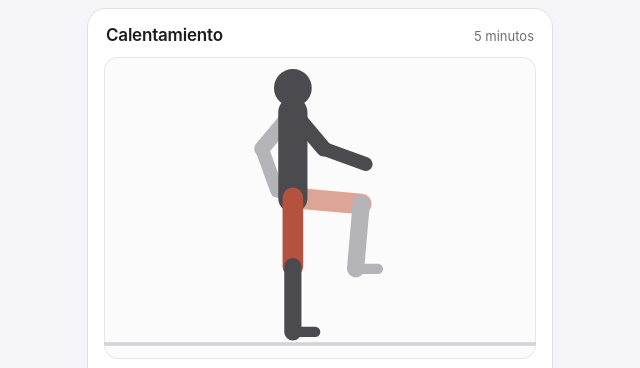
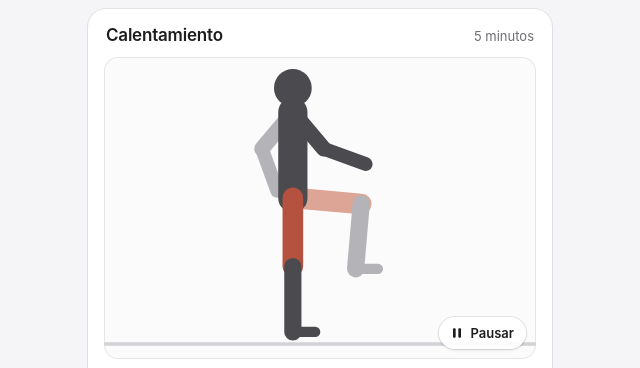
Before and after one commit to RoloBadilla/plan-gym-sandy, a plain HTML site: page index.html in a window 1280 px wide. Both pictures are taken after a click on the button "Empezar sesión". Shown: the part 158-526 px from the top of the page, 320-960 px from the left. Drawn offline with Linux system fonts and the light colour scheme.

Commit message:
Botón para pausar las animaciones y arreglo de caché
- Cada dibujo tiene un botón Pausar / Reproducir
- figuras.js con versión en el link y el service worker siempre revisa la versión nueva, para que no quede una copia vieja

Co-Authored-By: Claude Opus 5.5 <noreply@anthropic.com>
Claude-Session: https://claude.ai/code/session_01MxWKVxkaQFAfZmmydtQ9fv

```diff
--- a/figuras.js
+++ b/figuras.js
@@ -246,14 +246,15 @@
 
   // ---------- Browser player ----------
   const live = new Set();
-  let raf = null, t0 = 0;
+  let raf = null, last = 0;
   function tick(now) {
-    if (!t0) t0 = now;
+    const dt = last ? Math.min(100, now - last) : 0; last = now;
     for (const f of live) {
-      const J = poseAt(f.def, progressAt(now - t0 + f.offset, f.def));
-      f.g.innerHTML = frameSvg(f.def, J);
+      if (f.paused) continue;
+      f.t += dt;
+      f.g.innerHTML = frameSvg(f.def, poseAt(f.def, progressAt(f.t, f.def)));
     }
-    raf = live.size ? requestAnimationFrame(tick) : null;
+    if (live.size) raf = requestAnimationFrame(tick); else { raf = null; last = 0; }
   }
   const reduce = root.matchMedia ? root.matchMedia('(prefers-reduced-motion: reduce)').matches : false;
   const io = root.IntersectionObserver ? new IntersectionObserver(es => {
@@ -280,12 +281,22 @@
     return [cx - w / 2, bottom - h, w, h].map(v => v.toFixed(1)).join(' ');
   }
 
+  const PAUSE = '<svg viewBox="0 0 24 24"><rect x="6" y="5" width="4" height="14" rx="1.2"/><rect x="14" y="5" width="4" height="14" rx="1.2"/></svg>';
+  const PLAY = '<svg viewBox="0 0 24 24"><path d="M8 5.5v13a1 1 0 0 0 1.5.86l10.5-6.5a1 1 0 0 0 0-1.72L9.5 4.64A1 1 0 0 0 8 5.5z"/></svg>';
+  function setPaused(f, v) {
+    f.paused = v;
+    f.btn.innerHTML = (v ? PLAY : PAUSE) + `<span>${v ? 'Reproducir' : 'Pausar'}</span>`;
+    f.btn.setAttribute('aria-label', v ? 'Reproducir animación' : 'Pausar animación');
+  }
   function mount(container, id) {
-    const def = EXFIG[id]; if (!def) return;
-    container.innerHTML = `<svg viewBox="${fitBox(def)}" role="img" aria-label="Animación del ejercicio"><g>${staticSvg(def)}</g><g class="fig"></g></svg>`;
+    const def = EXFIG[id];
+    if (!def) { container.innerHTML = '<p class="fig-miss">Cierra y vuelve a abrir la app para ver el dibujo.</p>'; return; }
+    container.innerHTML = `<svg viewBox="${fitBox(def)}" role="img" aria-label="Animación del ejercicio"><g>${staticSvg(def)}</g><g class="fig"></g></svg><button class="fig-btn" type="button"></button>`;
     const g = container.querySelector('.fig');
     g.innerHTML = frameSvg(def, poseAt(def, reduce ? 1 : 0));
-    const f = { def, g, offset: Math.random() * 300 };
+    const f = { def, g, t: Math.random() * 300, paused: false, btn: container.querySelector('.fig-btn') };
+    setPaused(f, reduce);
+    f.btn.addEventListener('click', e => { e.stopPropagation(); setPaused(f, !f.paused); });
     container._fig = f;
     if (io) io.observe(container);
   }
--- a/index.html
+++ b/index.html
@@ -107,7 +107,11 @@ h1{font-size:30px;font-weight:700;letter-spacing:-.025em;line-height:1.1}
 .ex-head .meta strong{color:var(--accent);font-weight:600}
 .ex-body{padding:0 14px 14px}
 .anim{border-radius:14px;overflow:hidden;background:#fbfbfc;box-shadow:inset 0 0 0 1px var(--line);aspect-ratio:300/210;margin-bottom:6px}
+.anim{position:relative}
 .anim svg{display:block;width:100%;height:100%}
+.fig-btn{position:absolute;right:10px;bottom:10px;display:flex;align-items:center;gap:6px;padding:8px 12px 8px 10px;border-radius:99px;background:rgba(255,255,255,.92);box-shadow:0 1px 3px rgba(0,0,0,.12),0 0 0 1px var(--line);font-size:13px;font-weight:600;color:var(--text)}
+.fig-btn svg{width:16px!important;height:16px!important;fill:currentColor}
+.fig-miss{display:grid;place-items:center;height:100%;padding:20px;text-align:center;font-size:14px;color:var(--text2)}
 .yt{display:block;font-size:13px;color:var(--text2);text-align:right;padding:4px 4px 10px;text-decoration:none}
 .yt u{text-decoration:none;color:var(--accent);font-weight:600}
 .tip{font-size:14.5px;color:var(--text2);line-height:1.5;background:var(--bg);padding:12px 14px;border-radius:12px;margin-bottom:12px}
@@ -390,7 +394,7 @@ nav button.on{color:var(--ink)}
 
 <div class="toast" id="toast"></div>
 
-<script src="figuras.js"></script>
+<script src="figuras.js?v=5"></script>
 <script>
 // ---------- Ejercicios ----------
 // v = video de YouTube (opcional, necesita internet). time = ejercicio por tiempo (segundos).
--- a/sw.js
+++ b/sw.js
@@ -1,7 +1,7 @@
 // Guarda la app en el celular para que funcione sin internet.
 // Siempre intenta bajar la versión nueva primero; si no hay internet, usa la guardada.
-const CACHE = 'plan-sandy-v4';
-const FILES = ['./', './index.html', './figuras.js', './manifest.json', './apple-touch-icon.png', './icon-512.png'];
+const CACHE = 'plan-sandy-v5';
+const FILES = ['./', './index.html', './figuras.js?v=5', './manifest.json', './apple-touch-icon.png', './icon-512.png'];
 
 self.addEventListener('install', e => {
   e.waitUntil(caches.open(CACHE).then(c => c.addAll(FILES)).then(() => self.skipWaiting()));
@@ -16,7 +16,7 @@ self.addEventListener('fetch', e => {
   if (req.method !== 'GET' || new URL(req.url).origin !== location.origin) return;
   if (req.url.endsWith('.ics')) return; // el calendario siempre se baja directo
   e.respondWith(
-    fetch(req).then(res => {
+    fetch(req, { cache: 'no-cache' }).then(res => {
       if (res.ok) { const copy = res.clone(); caches.open(CACHE).then(c => c.put(req, copy)); }
       return res;
     }).catch(() => caches.match(req, { ignoreSearch: true }).then(r => r || caches.match('./index.html')))
```
